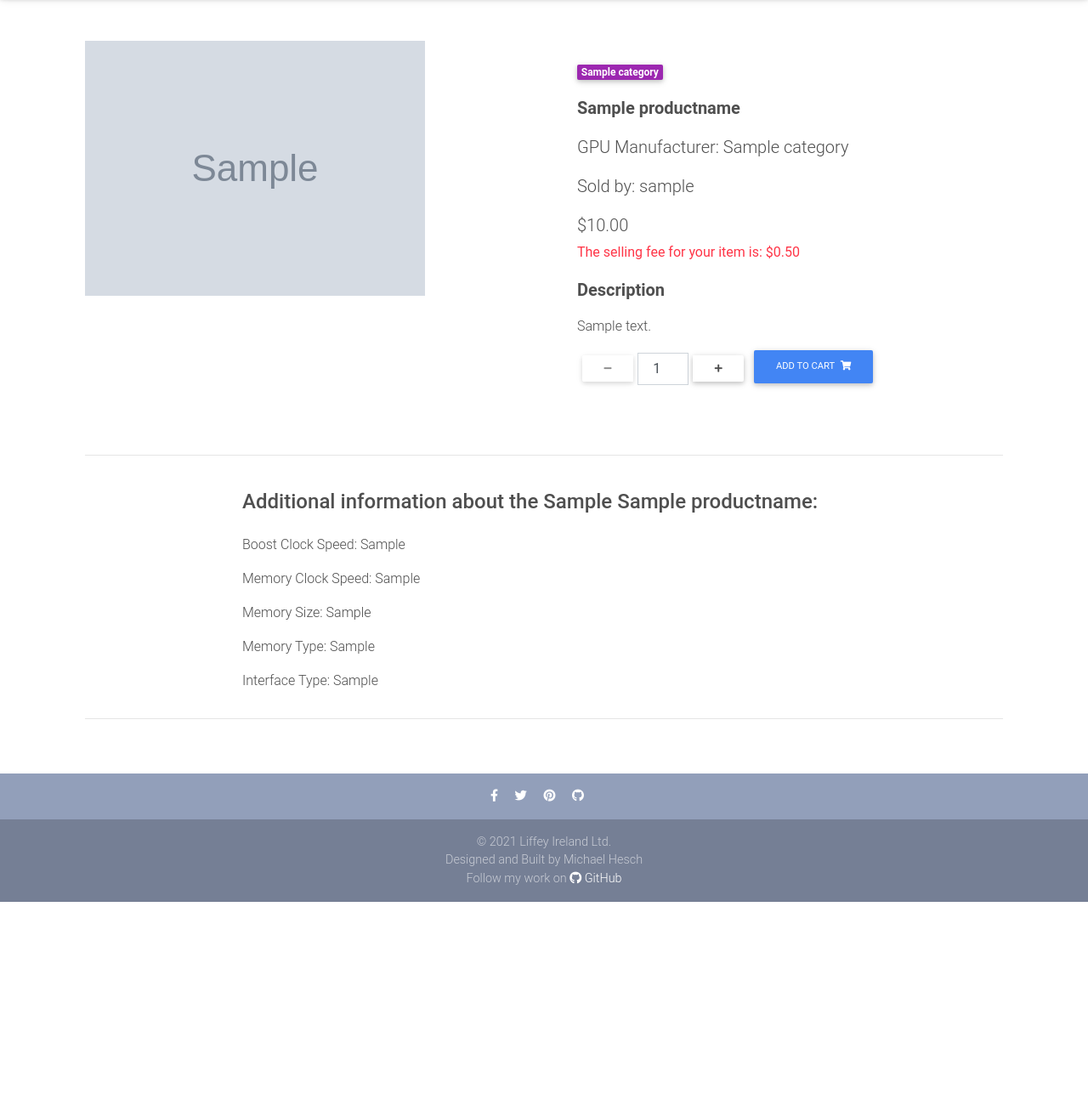
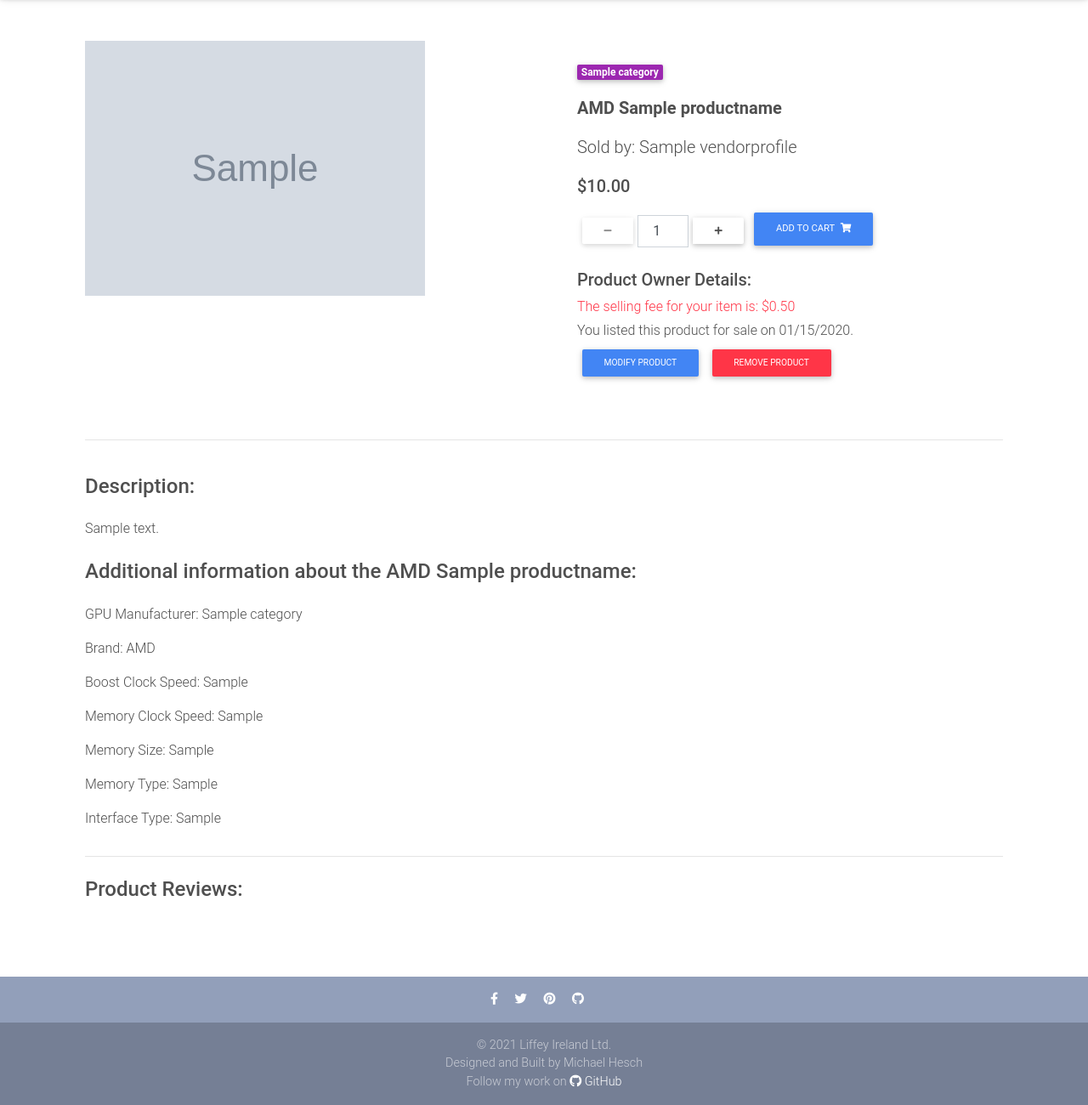
Before and after one commit to michaelhesch/ci-ms-4, a Django app: page /product/sample/ in a window 1280 px wide. Shown: the part 65-1365 px from the top of the page at 85% size. Before the commit the page ends 1126 px from the top, so only its background shows below. Run offline with Django 3.2, Linux system fonts and the light colour scheme; a user stored in the database is signed in; tables that the repository leaves empty hold one stand-in row (values such as "Sample post"); grey boxes marked "Sample" are stand-in pictures; some libraries are stand-ins or nearby versions.

Commit message:
Updates to product detail template layout and contents, set up form and template outline for product reviews

```diff
--- a/product/models.py
+++ b/product/models.py
@@ -36,13 +36,34 @@ class ProductName(models.Model):
 
 
 class Product(models.Model):
+    # Brand option definitions for brand field
+    AMD = 'AMD'
+    NVIDIA = 'Nvidia'
+    MSI = 'MSI'
+    GIGABYTE = 'GIGABYTE'
+    ASUS = 'ASUS'
+    XFX = 'XFX'
+    SAPPHIRE = 'SAPPHIRE'
+    EVGA = 'EVGA'
+
+    BRAND_OPTIONS = (
+        (AMD, "AMD"),
+        (ASUS, "ASUS"),
+        (EVGA, "EVGA"),
+        (GIGABYTE, "GIGABYTE"),
+        (MSI, "MSI"),
+        (NVIDIA, "Nvidia"),
+        (SAPPHIRE, "SAPPHIRE"),
+        (XFX, "XFX"),
+    )
+
     category = models.ForeignKey(Category, related_name='productcategory', on_delete=models.CASCADE)
     sku = models.CharField(max_length=20, null=False, editable=False)
     seller = models.ForeignKey(UserProfile, on_delete=models.CASCADE)
     product_name = models.ForeignKey(ProductName, on_delete=models.CASCADE, related_name='productname')
     slug = models.SlugField(max_length=200)
     description = models.TextField()
-    brand = models.CharField(max_length=120)
+    brand = models.CharField(max_length=120, choices=BRAND_OPTIONS)
     boost_clock = models.CharField(max_length=15)
     memory_clock = models.CharField(max_length=15)
     memory_size = models.CharField(max_length=20)
@@ -126,6 +147,7 @@ class Product(models.Model):
         selling_fee = round(self.price * round(Decimal(settings.SELLING_FEE_PERCENTAGE / 100), 2), 2)
         return selling_fee
 
+
 class Review(models.Model):
     title = models.CharField(max_length=100)
     body_content = models.TextField()
--- a/product/templates/product/product_detail.html
+++ b/product/templates/product/product_detail.html
@@ -31,24 +31,17 @@
               {% endif %}
             </div>
 
-            <p class="lead font-weight-bold">{{ propduct.brand }} {{ product.product_name }}</p>
-            <p class="lead">GPU Manufacturer: {{ product.category }}</p>
-            {% if product.seller.store_name %}
-            <p class="lead">Sold by: {{ product.seller.store_name }}</p>
+            <p class="lead font-weight-bold">{{ product.brand }} {{ product.product_name }}</p>
+            {% if product.seller.vendorprofile.store_name %}
+            <p class="lead">Sold by: {{ product.seller.vendorprofile.store_name }}</p>
             {% else %}
             <p class="lead">Sold by: {{ product.seller }}</p>
             {% endif %}
             <p class="lead">
-              <span>${{ product.price }}</span>
+              <span><strong>${{ product.price }}</strong></span>
               <br />
-              {% if request.user == product.seller.user %}
-              <span class="text-danger small">The selling fee for your item is: ${{ product.get_selling_fee }}</span>
-              {% endif %}
+
             </p>
-
-            <p class="lead font-weight-bold">Description</p>
-            <p>{{ product.description }}</p>
-
             <form class="d-flex justify-content-left" method="POST" action="{% url 'cart:add_to_cart' product.sku %}">
               {% csrf_token %}
               <div class="form-group">
@@ -90,7 +83,17 @@
               </div>
               <input type="hidden" name="redirect_url" value="{{ request.path }}" />
             </form>
-
+            <div class="pt-2">
+              {% if request.user == product.seller.user %}
+              <h5><strong>Product Owner Details:</strong></h5>
+              <p class="text-danger mb-1">The selling fee for your item is: ${{ product.get_selling_fee }}</p>
+              <p class="mb-1">You listed this product for sale on {{ product.date_added|date:"SHORT_DATE_FORMAT" }}.</p>
+              <p class="mb-1">
+                <a href="" class="button btn btn-primary btn-sm">Modify Product</a>
+                <a href="" class="button btn btn-danger btn-sm">Remove Product</a>
+              </p>
+              {% endif %}
+            </div>
           </div>
           <!--Content-->
         </div>
@@ -100,10 +103,14 @@
       <hr>
       <!--Product details section-->
       <!--Grid row-->
-      <div class="row d-flex justify-content-center wow fadeIn">
+      <div class="row d-flex wow fadeIn">
         <!--Grid column-->
-        <div class="col-md-8 text-left">
+        <div class="col-md-8">
+          <h4 class="my-4 h4">Description:</h4>
+          <p>{{ product.description|capfirst }}</p>
           <h4 class="my-4 h4">Additional information about the {{ product.brand }} {{ product.product_name }}:</h4>
+          <p>GPU Manufacturer: {{ product.category }}</p>
+          <p>Brand: {{ product.brand }}</p>
           <p>Boost Clock Speed: {{ product.boost_clock }}</p>
           <p>Memory Clock Speed: {{ product.memory_clock }}</p>
           <p>Memory Size: {{ product.memory_size }}</p>
@@ -113,21 +120,62 @@
         <!--Grid column-->
       </div>
       <!--Grid row-->
+
+      <!--Product review section-->
+
+      <hr>
+      <h4 class="my-4 h4">Product Reviews:</h4>
+      {% if product.reviews.count > 0 %}
+      <!--Grid row-->
+      <div class="row d-flex wow fadeIn">
+        <!--Grid column-->
+        <div class="col-md-6 mb-4">
+          <div>
+            <p></p>
+            <p></p>
+          </div>
+        </div>
+      </div>
+      {% else %}
+      <!--Grid row-->
+      <div class="row d-flex wow fadeIn">
+        <!-- Test placeholder for collapse control for review Div
+        <button
+          class="btn btn-primary"
+          type="button"
+          data-mdb-toggle="collapse"
+          data-mdb-target="#reviewCollapse"
+          aria-expanded="true"
+          aria-controls="reviewCollapse">
+        +/-
+        </button>-->
+          <!--Grid column-->
+          <div class="col-md-6 mb-2">
+            <div>
+              <p>There are no reviews for this product yet.  Leave a review now!</p>
+            </div>
+            <div>
+              <button class="button btn btn-primary btn-sm">Leave a Review</button>
+            </div>
+          </div>
+      </div>
+      {% endif %}
+
       <!--Similar product recommendations section-->
       <!--Grid row-->
       {% if product.get_similar_products %}
       <hr>
-      <div class="row wow fadeIn pt-2">
+      <div class="row d-flex wow fadeIn">
         <div class="col">
-          <h4>Similar Products:</h4>
+          <h4 class="my-2 h4">Similar Products:</h4>
           <p>Here are some additional products we think you will love!</p>
         </div>
       </div>
-      <div class="row wow fadeIn">
+      <div class="row wow fadeIn p-3">
         <!--Grid column-->
         {% for product in product.get_similar_products %}
         <div class="col-lg-4 col-md-12 mb-4 mr-1 border d-flex justify-content-center align-items-center">
-          <a href="{{ product.get_absolute_url }}">
+          <a href="{% url 'product:product_detail' slug=product.slug %}">
             <img src="{{ product.image_url }}" class="img-fluid" style="height: 50%;" alt="{{ product.product_name }}">
             <div class="row text-center">
               <div class="col">
@@ -144,18 +192,6 @@
       </div>
       <!--Grid row-->
       {% endif %}
-      <!--Product review section-->
-      {% if product.reviews %}
-      <hr>
-      <!--Grid row-->
-      <div class="row wow fadeIn">
-        <!--Grid column-->
-        <div class="col-md-6 mb-4">
-
-        </div>
-      </div>
-      {% endif %}
-
 {% endblock %}
 
 {% block postloadjs %}
--- a/product/views.py
+++ b/product/views.py
@@ -20,7 +20,8 @@ class ProductDetail(LoginRequiredMixin, View):
         context = {
             'product': product,
         }
-        return render(self.request, 'product/product_detail.html', context)
+        return render(self.request, 'product_detail.html', context)
+
 
 class ListProduct(LoginRequiredMixin, View):
     model = Product
```
Also changed, not shown: product/forms.py (+12 -1 lines), product/templates/product/review_product.html (added, +18 -0 lines), product/migrations/0003_auto_20211213_1110.py (added), product/migrations/0004_alter_product_brand.py (added).
